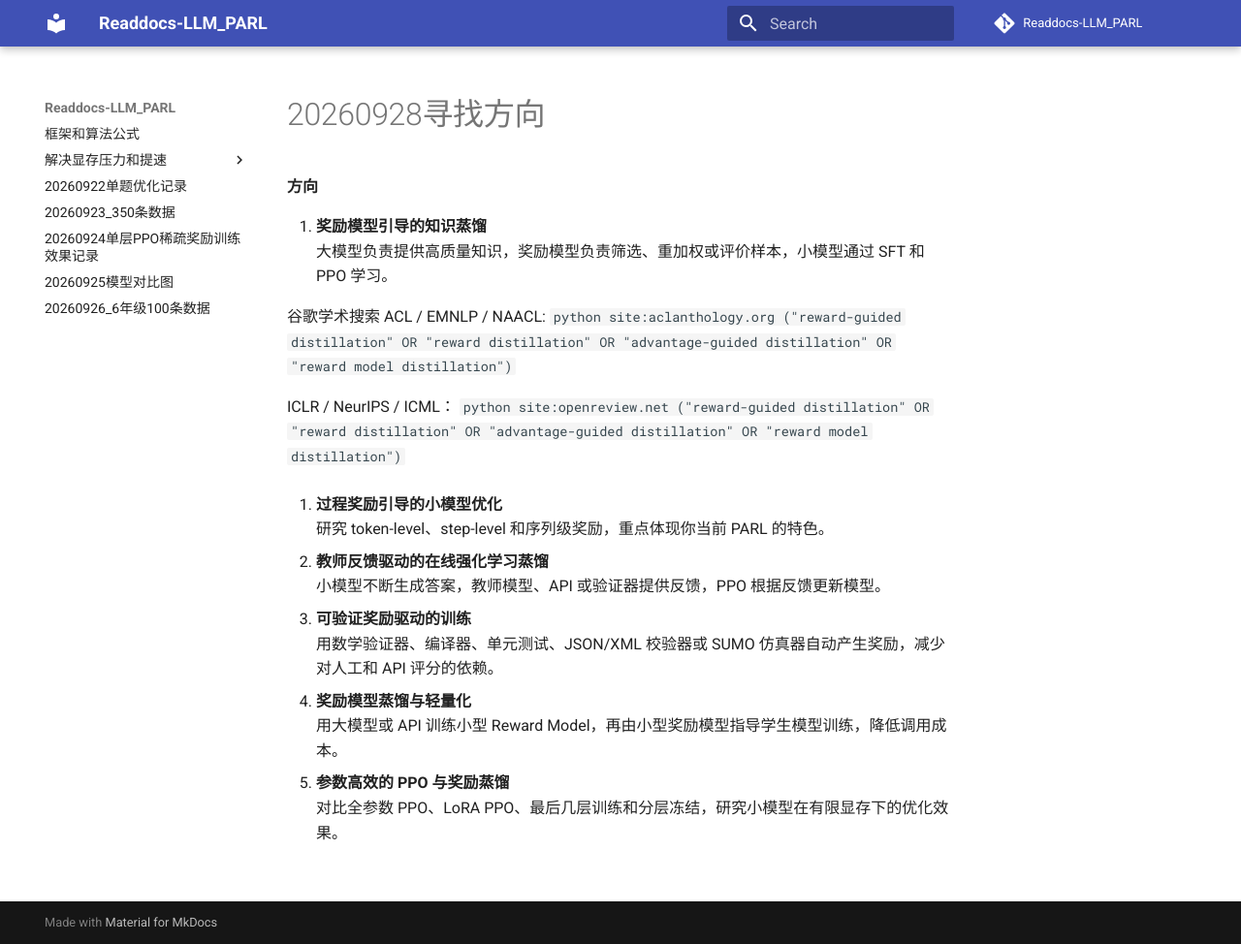
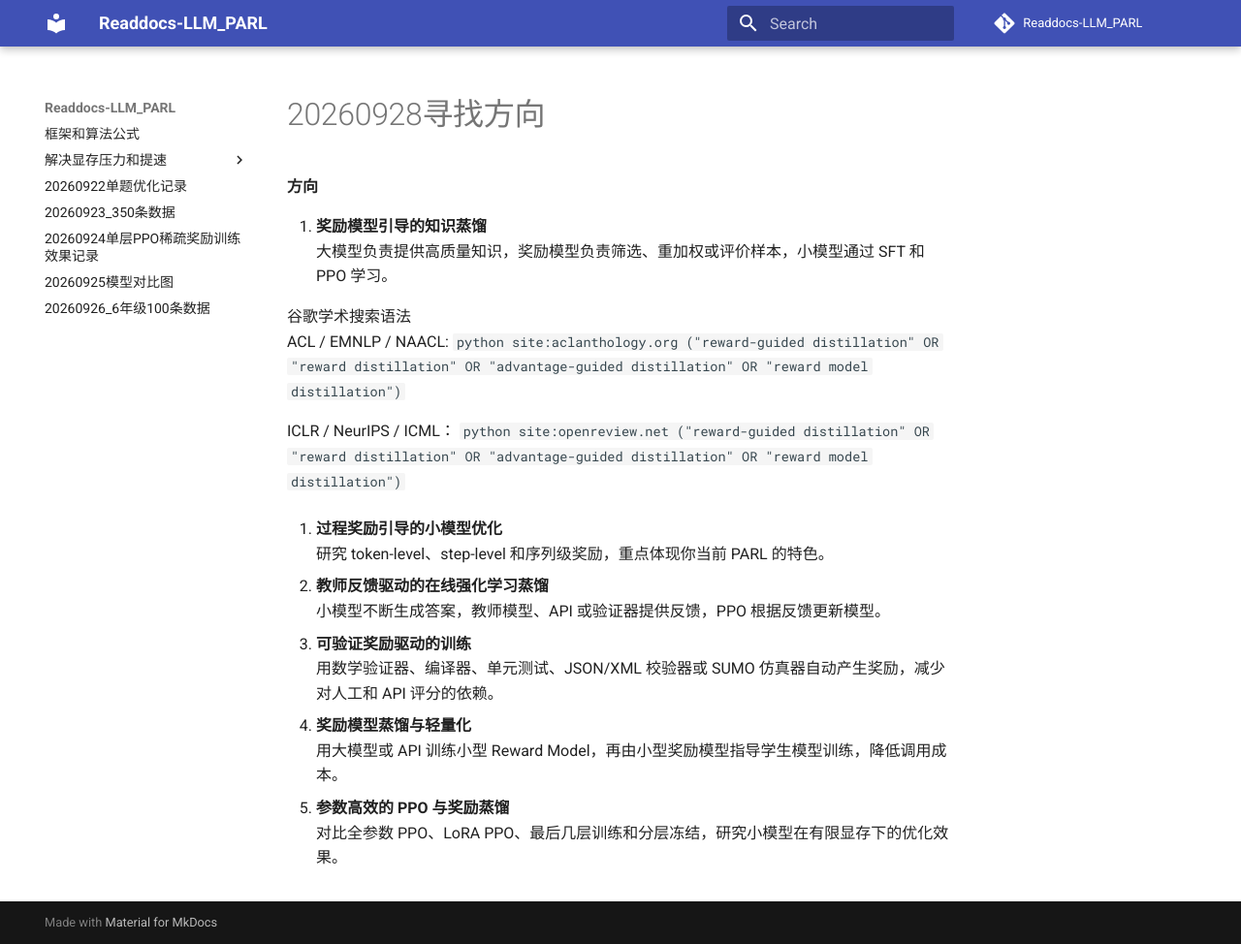
Before and after one commit to Luffy521-art/Readdocs-LLM_PARL, an MkDocs documentation site: the page built from docs/20260928寻找方向.md, in a window 1280 px wide and 974 px high. Shown: the whole window at 97% size. Built offline with MkDocs 1.6.1 and Material for MkDocs 9.7.7, drawn with Linux system fonts in a browser that asks for light colours; comment, search, counter and statistics services are not loaded.

Commit message:
Update 20260928寻找方向.md

````diff
--- a/docs/20260928寻找方向.md
+++ b/docs/20260928寻找方向.md
@@ -3,7 +3,7 @@
 1. **奖励模型引导的知识蒸馏**
    大模型负责提供高质量知识，奖励模型负责筛选、重加权或评价样本，小模型通过 SFT 和 PPO 学习。
 
-   谷歌学术搜索
+   谷歌学术搜索语法 <br>
    ACL / EMNLP / NAACL:
    ```python
    site:aclanthology.org ("reward-guided distillation" OR "reward distillation" OR "advantage-guided distillation" OR "reward model distillation")
````
